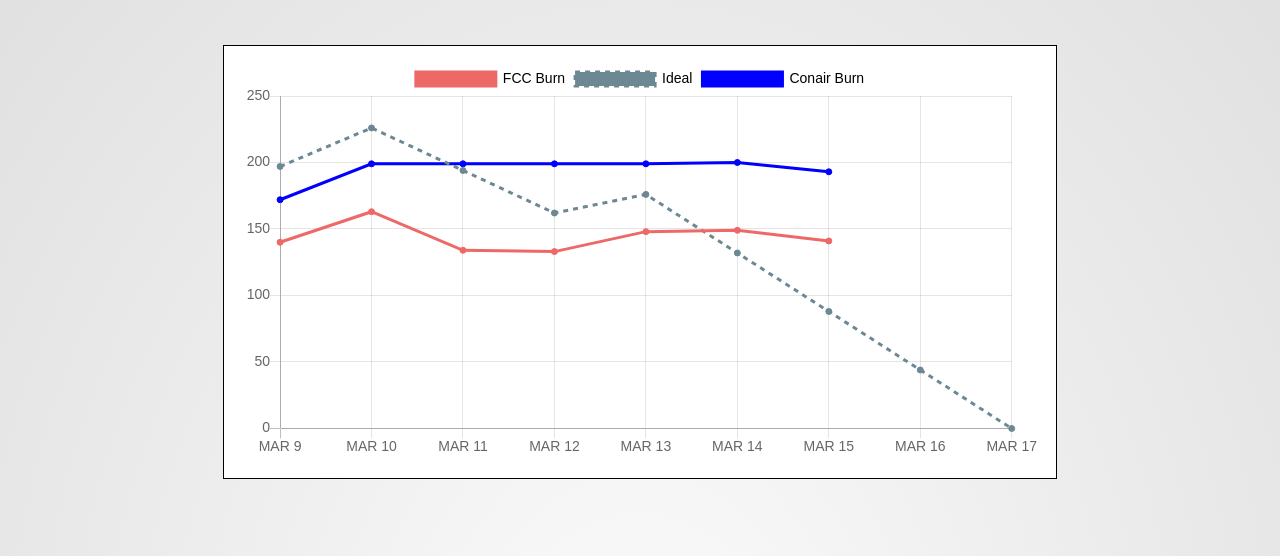
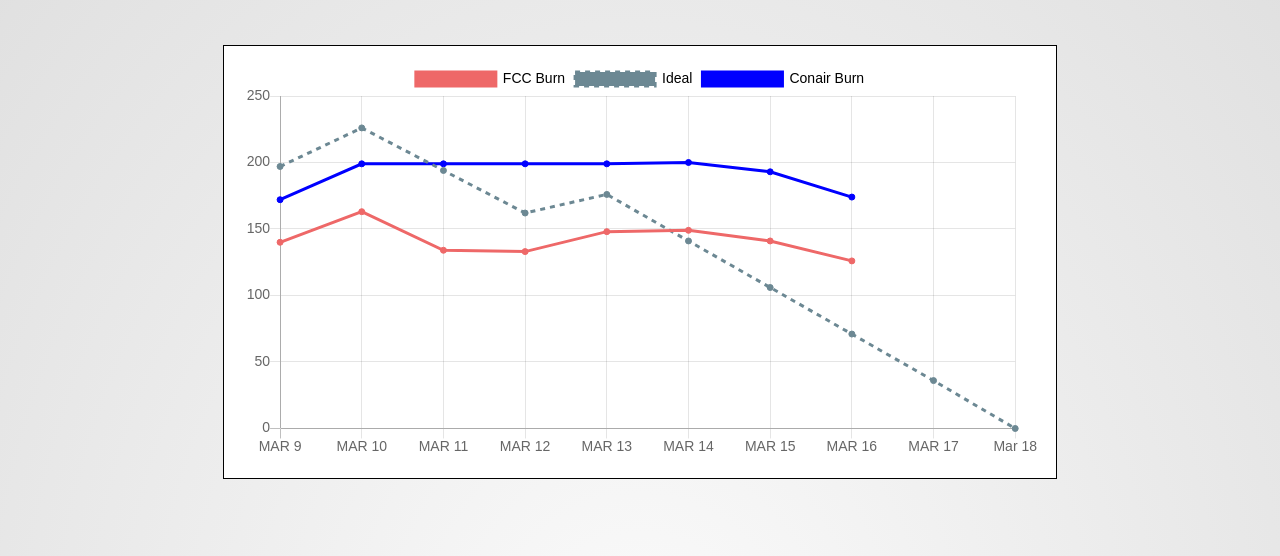
Before and after one commit to JoeyFlaum/Burndown, a website: page index.html in a window 1280 px wide. Shown: the part 86-642 px from the top of the page. Drawn offline with nearby package versions, Linux system fonts and the light colour scheme.

Commit message:
updated burn

```diff
--- a/index.html
+++ b/index.html
@@ -22,7 +22,7 @@
         Chart.defaults.global.defaultFontFamily = "Arial";
         Chart.defaults.global.defaultFontSize = 14;
 
-        let labelsArray = ["MAR 9","MAR 10","MAR 11","MAR 12","MAR 13","MAR 14","MAR 15","MAR 16","MAR 17"]
+        let labelsArray = ["MAR 9","MAR 10","MAR 11","MAR 12","MAR 13","MAR 14","MAR 15","MAR 16","MAR 17","Mar 18"]
         let lastScopeChangeValue = scopeChange[scopeChange.length-1]
         let idealPoints = scopeChange.map((dataPoint)=>dataPoint)
         //map ideal points and last point = 0
@@ -94,10 +94,10 @@
     <script>
     showBurnDown (
       "Q400",
-      [140,163,134,133,148,149,141], // burndown data
+      [140,163,134,133,148,149,141,126], // burndown data
       //[197,240,208,176,190] // scope change with totals
       [197,226,194,162,176], // scope change
-      [172,199,199,199,199,200,193],
+      [172,199,199,199,199,200,193,174],
       );
 
 
```
